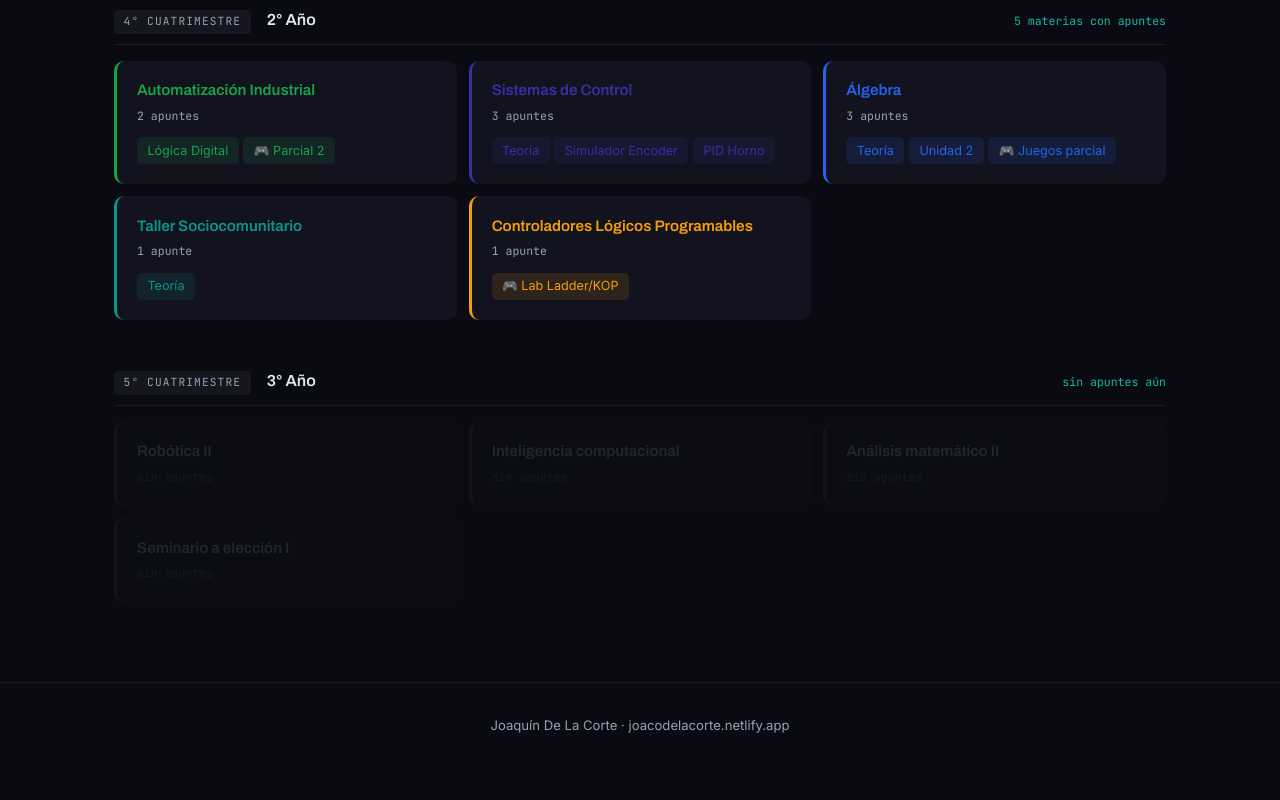
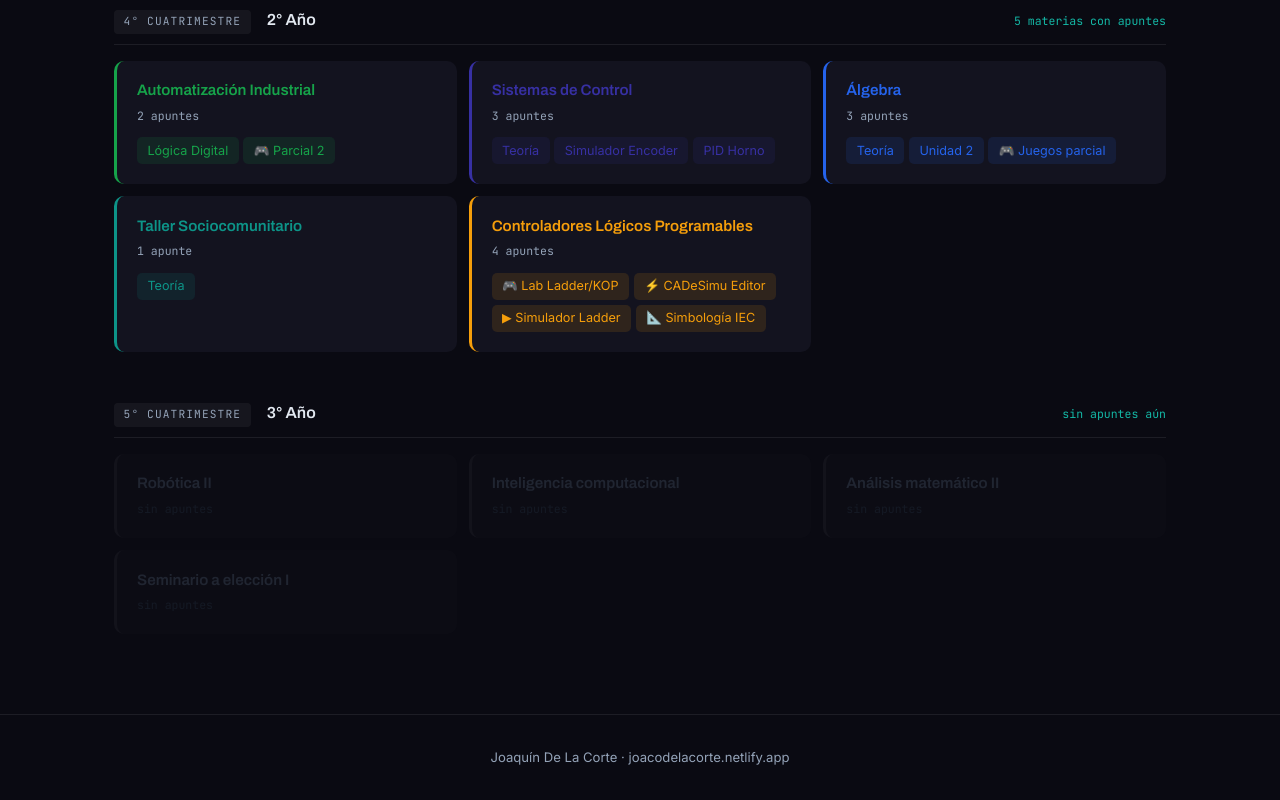
Before and after one commit to joaquindelacorte/joaco, a plain HTML site: page apuntes/index.html in a window 1280 px wide. Shown: the part 1359-2159 px from the top of the page. Before the commit the page ends 2127 px from the top, so only its background shows below. Drawn offline with Linux system fonts and the light colour scheme.

Commit message:
feat(PLC): incorporar cadesimu-web como submodule
- Agrega cadesimu-web (editor Ladder, simulador, simbología IEC) como
  submodule en controladores-logicos-programables/cadesimu-web/
- Actualiza hub de apuntes: PLC pasa de 1 a 4 apuntes
- Agrega PLC a la grilla de materias en la home

```diff
--- a/apuntes/index.html
+++ b/apuntes/index.html
@@ -433,9 +433,12 @@
       <!-- Controladores Lógicos Programables ✅ -->
       <div class="materia-card" style="--acento: #f59e0b">
         <h3>Controladores Lógicos Programables</h3>
-        <p class="count">1 apunte</p>
+        <p class="count">4 apuntes</p>
         <div class="materia-links">
           <a href="../controladores-logicos-programables/lab-ladder-kop.html">🎮 Lab Ladder/KOP</a>
+          <a href="../controladores-logicos-programables/cadesimu-web/index.html">⚡ CADeSimu Editor</a>
+          <a href="../controladores-logicos-programables/cadesimu-web/simulador.html">▶ Simulador Ladder</a>
+          <a href="../controladores-logicos-programables/cadesimu-web/cadesimu-simbolos.html">📐 Simbología IEC</a>
         </div>
       </div>
 
```
Also changed, not shown: index.html (+1 -0 lines), 1 other file.
